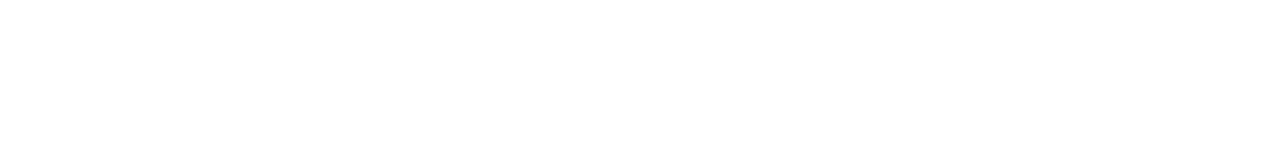
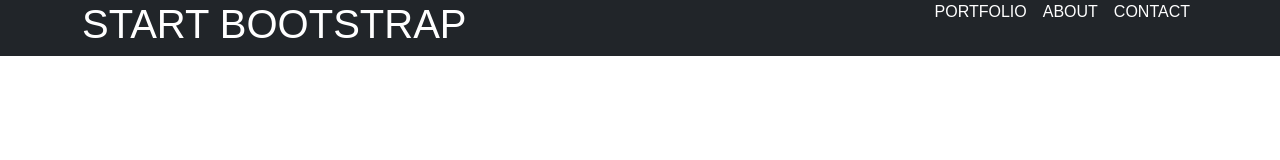
Before and after one commit to Fianda0/html-css-bootstrap-freelancer, a plain HTML site: page index.html in a window 1280 px wide. Drawn offline with nearby package versions, Linux system fonts and the light colour scheme.

Commit message:
Add header

```diff
--- a/index.html
+++ b/index.html
@@ -16,8 +16,26 @@
 <body>
 
     <!-- Inizio Header -->
-    <header>
+    <header class="bg-dark">
 
+        <!-- container boxed -->
+        <div class="container">
+
+            <div class="row">
+
+                <!-- Logo -->
+                <div class="col-6 text-white">
+                    <H1>START BOOTSTRAP</H1>
+                </div>
+
+                <!-- link -->
+                <div class="col-6 d-flex justify-content-end">
+                    <a class="px-2 text-white" href="">PORTFOLIO</a>
+                    <a class="px-2 text-white" href="">ABOUT</a>
+                    <a class="px-2 text-white" href="">CONTACT</a>
+                </div>
+            </div>
+        </div>
     </header>
     <!-- Fine header -->
 
--- a/style.css
+++ b/style.css
@@ -7,3 +7,7 @@
 body {
     font-family: sans-serif;
 }
+
+a {
+    text-decoration: none;
+}
```
